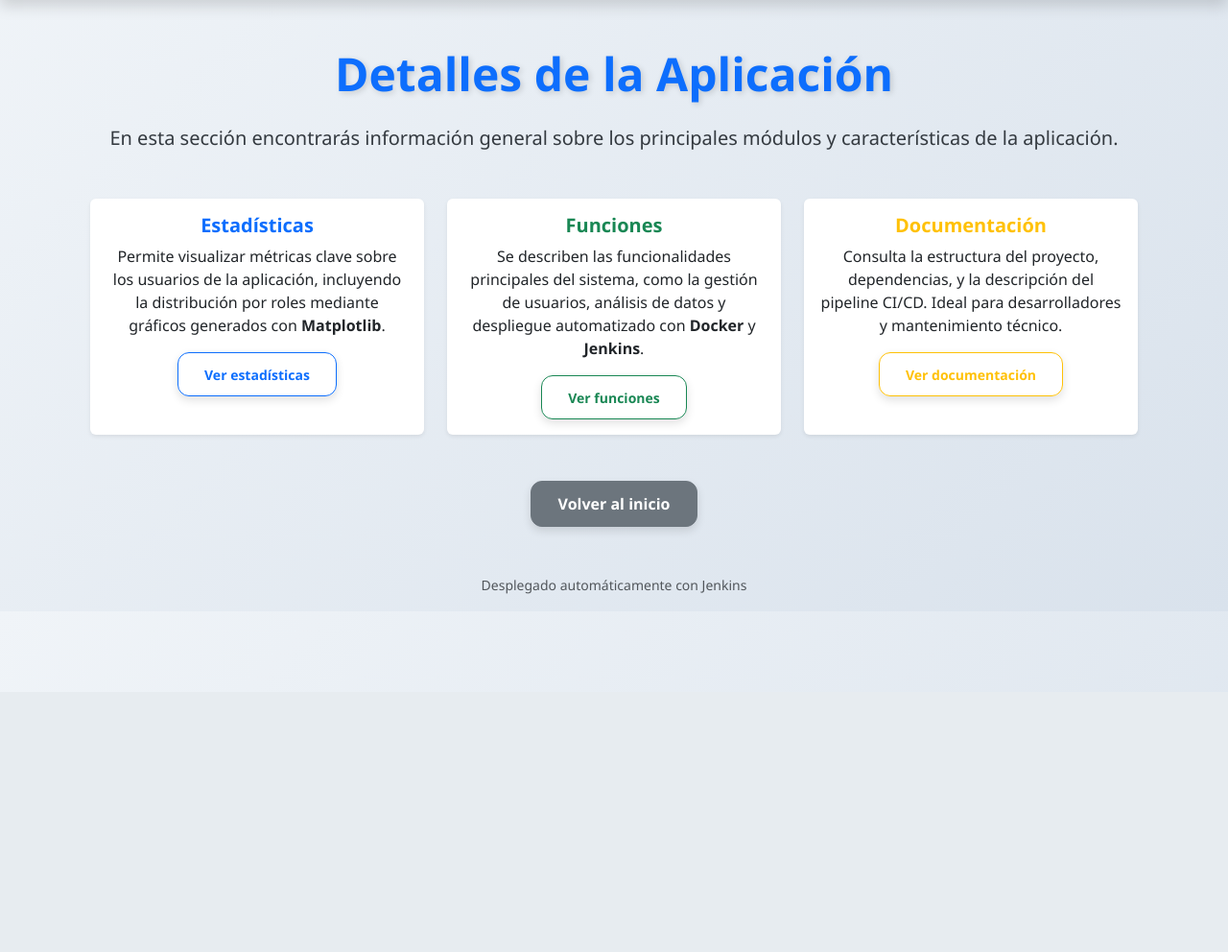
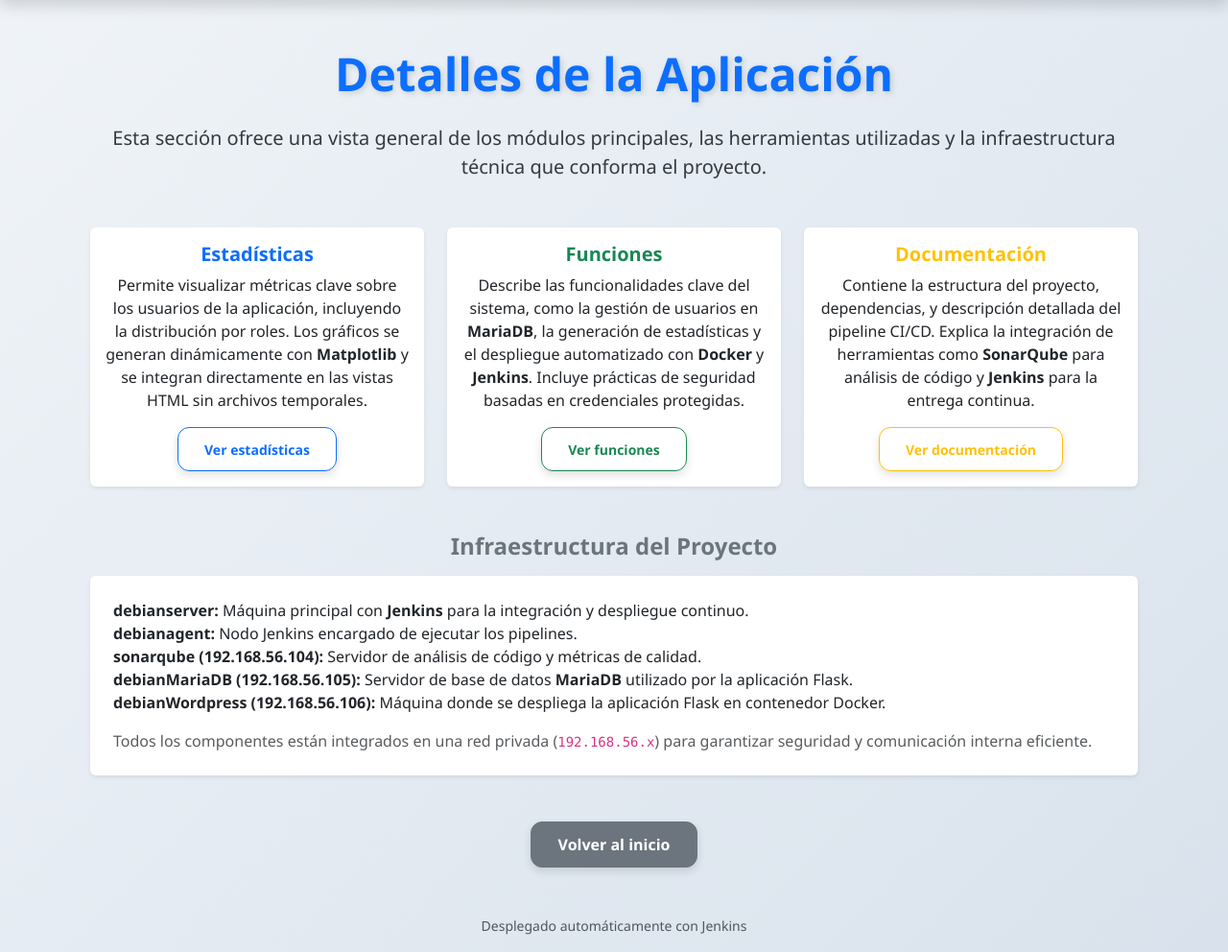
Before and after one commit to mcollado-dev/miapp-flask, a Flask app: page /detalles in a window 1280 px wide. Shown: the part 79-1071 px from the top of the page at 96% size. Before the commit the page ends 716 px from the top, so only its background shows below. Run offline with Flask 3, Linux system fonts and the light colour scheme.

Commit message:
Update detalles.html

```diff
--- a/templates/detalles.html
+++ b/templates/detalles.html
@@ -4,7 +4,7 @@
 <div class="container mt-5">
     <h1 class="display-5 fw-bold text-primary mb-4 text-center">Detalles de la Aplicación</h1>
     <p class="lead text-center mb-5">
-        En esta sección encontrarás información general sobre los principales módulos y características de la aplicación.
+        Esta sección ofrece una vista general de los módulos principales, las herramientas utilizadas y la infraestructura técnica que conforma el proyecto.
     </p>
 
     <div class="row row-cols-1 row-cols-md-3 g-4">
@@ -14,7 +14,8 @@
                 <div class="card-body text-center">
                     <h5 class="card-title text-primary fw-bold">Estadísticas</h5>
                     <p class="card-text">
-                        Permite visualizar métricas clave sobre los usuarios de la aplicación, incluyendo la distribución por roles mediante gráficos generados con <strong>Matplotlib</strong>.
+                        Permite visualizar métricas clave sobre los usuarios de la aplicación, incluyendo la distribución por roles.
+                        Los gráficos se generan dinámicamente con <strong>Matplotlib</strong> y se integran directamente en las vistas HTML sin archivos temporales.
                     </p>
                     <a href="{{ url_for('estadisticas') }}" class="btn btn-outline-primary btn-sm">Ver estadísticas</a>
                 </div>
@@ -27,7 +28,9 @@
                 <div class="card-body text-center">
                     <h5 class="card-title text-success fw-bold">Funciones</h5>
                     <p class="card-text">
-                        Se describen las funcionalidades principales del sistema, como la gestión de usuarios, análisis de datos y despliegue automatizado con <strong>Docker</strong> y <strong>Jenkins</strong>.
+                        Describe las funcionalidades clave del sistema, como la gestión de usuarios en <strong>MariaDB</strong>,
+                        la generación de estadísticas y el despliegue automatizado con <strong>Docker</strong> y <strong>Jenkins</strong>.
+                        Incluye prácticas de seguridad basadas en credenciales protegidas.
                     </p>
                     <a href="{{ url_for('funciones') }}" class="btn btn-outline-success btn-sm">Ver funciones</a>
                 </div>
@@ -40,11 +43,30 @@
                 <div class="card-body text-center">
                     <h5 class="card-title text-warning fw-bold">Documentación</h5>
                     <p class="card-text">
-                        Consulta la estructura del proyecto, dependencias, y la descripción del pipeline CI/CD. Ideal para desarrolladores y mantenimiento técnico.
+                        Contiene la estructura del proyecto, dependencias, y descripción detallada del pipeline CI/CD.
+                        Explica la integración de herramientas como <strong>SonarQube</strong> para análisis de código y
+                        <strong>Jenkins</strong> para la entrega continua.
                     </p>
                     <a href="{{ url_for('documentacion') }}" class="btn btn-outline-warning btn-sm">Ver documentación</a>
                 </div>
             </div>
+        </div>
+    </div>
+
+    <!-- Información de la infraestructura -->
+    <div class="mt-5">
+        <h4 class="text-secondary text-center mb-3">Infraestructura del Proyecto</h4>
+        <div class="card shadow-sm border-0 p-4">
+            <ul class="list-unstyled mb-0">
+                <li><strong>debianserver:</strong> Máquina principal con <strong>Jenkins</strong> para la integración y despliegue continuo.</li>
+                <li><strong>debianagent:</strong> Nodo Jenkins encargado de ejecutar los pipelines.</li>
+                <li><strong>sonarqube (192.168.56.104):</strong> Servidor de análisis de código y métricas de calidad.</li>
+                <li><strong>debianMariaDB (192.168.56.105):</strong> Servidor de base de datos <strong>MariaDB</strong> utilizado por la aplicación Flask.</li>
+                <li><strong>debianWordpress (192.168.56.106):</strong> Máquina donde se despliega la aplicación Flask en contenedor Docker.</li>
+            </ul>
+            <p class="mt-3 mb-0 text-muted">
+                Todos los componentes están integrados en una red privada (<code>192.168.56.x</code>) para garantizar seguridad y comunicación interna eficiente.
+            </p>
         </div>
     </div>
 
```
